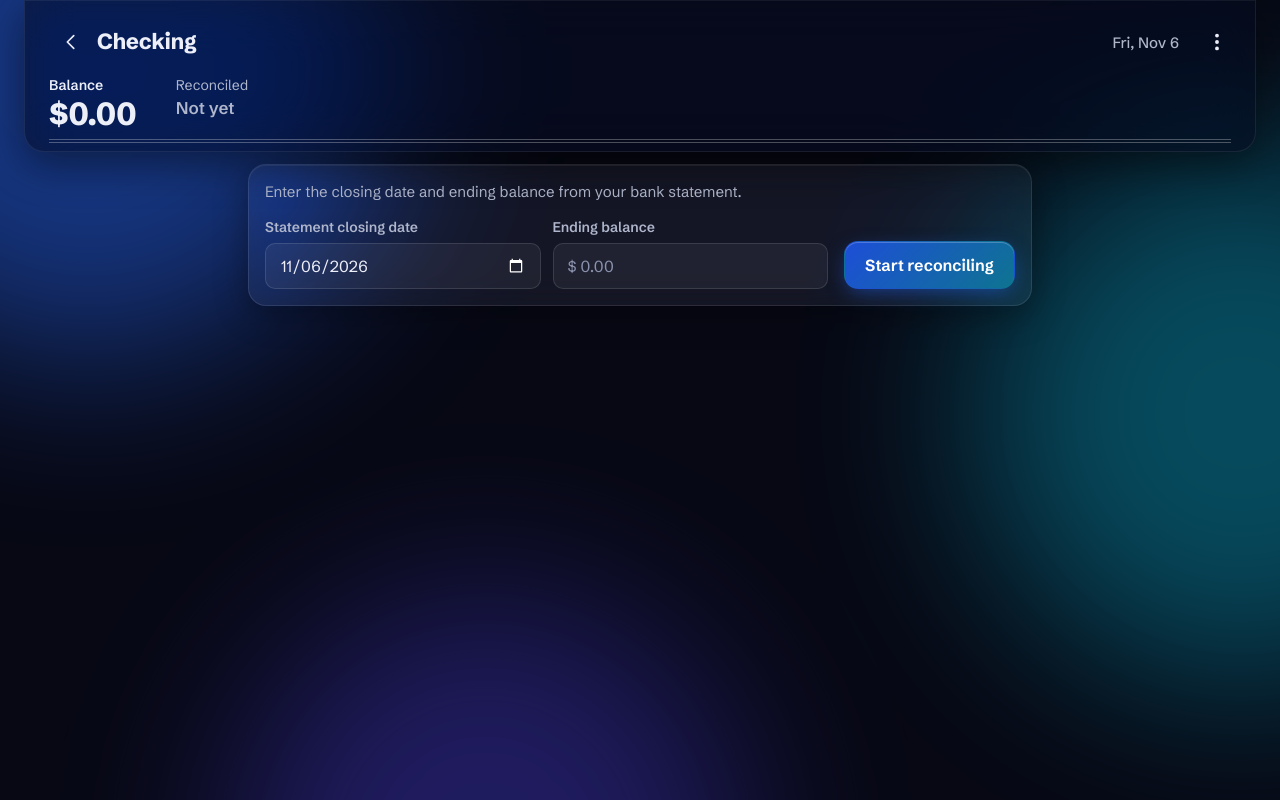
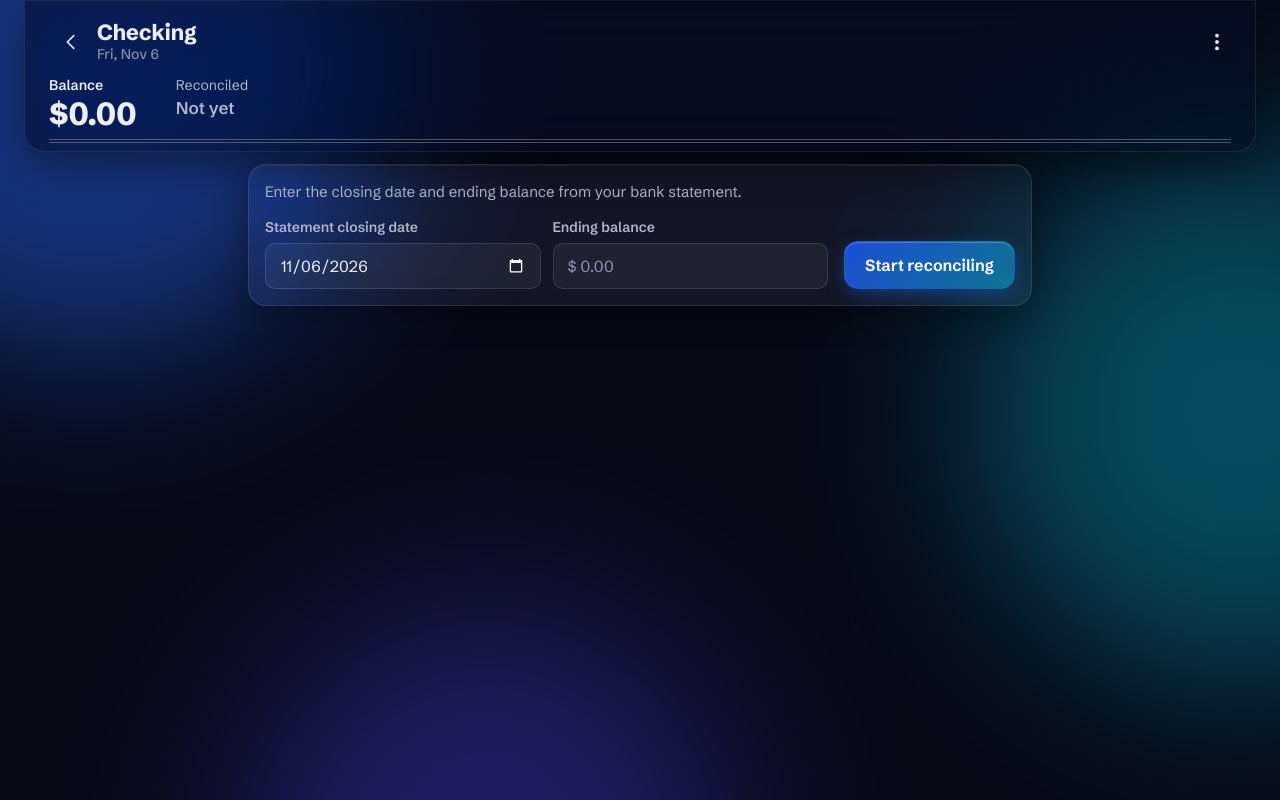
Before and after one commit to xadamz23/reconcile, a FastAPI app: page /reconcile in a window 1280 px wide. Run offline with FastAPI, Linux system fonts and the light colour scheme; data that the repository does not hold is empty.

Commit message:
Move the header's date under the account name
It fits in the bar's existing height, so the header is no taller.

```diff
--- a/static/css/app.css
+++ b/static/css/app.css
@@ -236,16 +236,15 @@ button { cursor: pointer; }
   display: flex; align-items: center; gap: 0.25rem;
   min-height: 3.25rem;
 }
+/* The name with today's date under it. Both fit in the bar's min-height, so the
+   date doesn't make the header taller. */
+.account-wrap { flex: 1; min-width: 0; display: flex; flex-direction: column; }
 .account {
-  flex: 1; min-width: 0;
-  font-size: 1.375rem; font-weight: 750; letter-spacing: -0.015em;
+  font-size: 1.375rem; font-weight: 750; letter-spacing: -0.015em; line-height: 1.15;
   overflow: hidden; text-overflow: ellipsis; white-space: nowrap;
 }
 .masthead-actions { display: flex; align-items: center; margin-right: -0.5rem; }
-.masthead .today {
-  margin-right: 0.125rem; white-space: nowrap;
-  font-size: 0.9375rem; font-weight: 500; color: var(--text-soft);
-}
+.masthead .today { font-size: 0.875rem; font-weight: 500; color: var(--text-faint); white-space: nowrap; }
 
 /* The accountant's double rule: this is a final total. */
 .totals {
@@ -791,7 +790,6 @@ button.mark:hover .icon { border-color: var(--dep); }
   .card, .filters, .spend-periods, .banner { margin-top: 0.75rem; }
   .btn-new { min-height: 2.5rem; padding: 0 1rem 0 0.75rem; margin-right: 0.5rem; font-size: 0.9375rem; }
   .btn-new .icon { width: 1.125rem; height: 1.125rem; stroke-width: 2.2; }
-  .masthead .today { margin-right: 1rem; }
   .totals { grid-template-columns: auto auto 1fr; gap: 2.5rem; align-items: baseline; }
   .total { flex-direction: column; align-items: flex-start; gap: 0; }
   .total dt { font-size: 0.875rem; }
--- a/templates/_masthead.html
+++ b/templates/_masthead.html
@@ -5,10 +5,11 @@
 <header class="masthead glass-strong">
   <div class="masthead-bar">
     {% if back %}<a class="icon-btn only-desktop" href="/" aria-label="Back to register">{{ icon('back') }}</a>{% endif %}
-    <h1 class="account">{{ account_name }}</h1>
+    <div class="account-wrap">
+      <h1 class="account">{{ account_name }}</h1>
+      <time class="today" datetime="{{ today }}">{{ today | day_date }}</time>
+    </div>
     <div class="masthead-actions">
-      {# Before New transaction (desktop only), so on phones it sits against the menu. #}
-      <time class="today" datetime="{{ today }}">{{ today | day_date }}</time>
       {% if new_url %}
       <button class="btn accent btn-new only-desktop" type="button" hx-get="{{ new_url }}" hx-target="#panel-body"
               data-new-txn title="New transaction (n)">{{ icon('plus') }}New transaction</button>
```
Also changed, not shown: tests/test_routes.py (+3 -4 lines).
